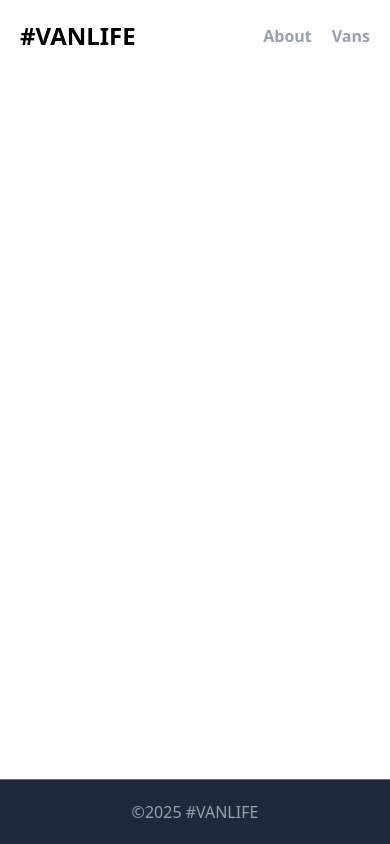
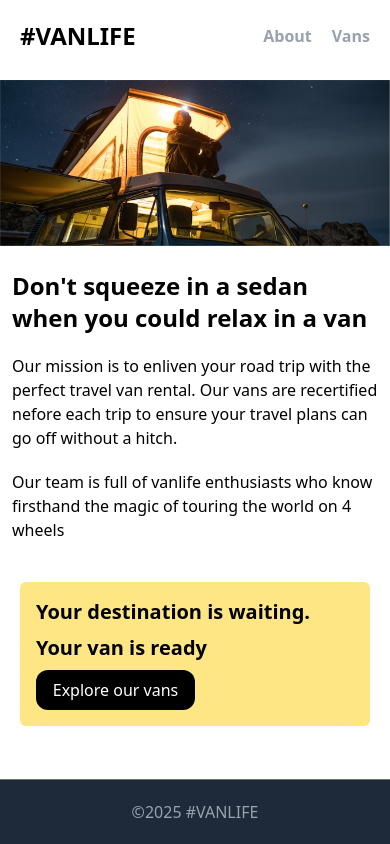
Before and after one commit to ar4scode/van-life-webpage, a React (Vite) app: page /about in a window 390 px wide. Built offline with nearby package versions, Linux system fonts and the light colour scheme.

Commit message:
Create about component and make it responsive

```diff
--- a/src/App.jsx
+++ b/src/App.jsx
@@ -3,6 +3,7 @@ import { Routes, Route } from "react-router"
 import Home from './components/Home'
 import Header from './components/Header'
 import Footer from './components/Footer'
+import About from './components/About'
 
 function App() {
 
@@ -11,6 +12,7 @@ function App() {
       <Header />
       <Routes>
         <Route path='/' element={<Home />} />
+        <Route path='/about' element={<About />} />
       </Routes>
       <Footer />
     </>
--- /dev/null
+++ b/src/components/About.jsx
@@ -0,0 +1,21 @@
+import aboutBgImg from '../assets/about-hero.png';
+import { Link } from 'react-router';
+
+const About = () => {
+  return (
+    <div className='font-sans'>
+      <img className='pt-20 lg:w-250 mx-auto' src={aboutBgImg} alt="about pic" />
+      <h1 className='font-bold text-2xl pt-6 px-3 md:text-3xl'>Don't squeeze in a sedan when you could relax in a van</h1>
+      <p className='mt-5 px-3 md:w-3/4'>Our mission is to enliven your road trip with the perfect travel van rental. Our vans are recertified nefore each trip to ensure your travel plans can go off without a hitch.</p>
+      <p className='mt-5 px-3 md:w-3/4'>Our team is full of vanlife enthusiasts who know firsthand the magic of touring the world on 4 wheels</p>
+
+      <div className='bg-amber-200 rounded-md mt-10 mx-5 p-4 flex flex-col gap-2 md:items-center md:w-3/4 md:mx-auto lg:max-w-2/4'>
+        <h1 className='font-bold text-xl '>Your destination is waiting.</h1>
+        <p className='font-bold text-xl'>Your van is ready</p>
+        <Link className='bg-black w-1/2 text-center  rounded-xl text-white p-2' to="/vans">Explore our vans</Link>
+      </div>
+    </div>
+  )
+}
+
+export default About;
--- a/src/components/Header.jsx
+++ b/src/components/Header.jsx
@@ -5,8 +5,8 @@ const Header = () => {
     <div className="fixed z-10 right-0 left-0 bg-white flex justify-between items-center p-5 font-sans">
       <Link className="font-extrabold text-2xl" to="/">#VANLIFE</Link>
       <div className=" flex gap-5">
-        <Link className="text-gray-400 font-semibold" to="about">About</Link>
-        <Link className="text-gray-400 font-semibold" to="vans">Vans</Link>
+        <Link className="text-gray-400 font-semibold" to="/about">About</Link>
+        <Link className="text-gray-400 font-semibold" to="/vans">Vans</Link>
       </div>
     </div>
   )
--- a/src/components/Home.jsx
+++ b/src/components/Home.jsx
@@ -6,7 +6,7 @@ const Home = () => {
   return (
     <>
         <div
-          className="relative w-full h-lvh bg-cover flex flex-col gap-5 font-sans gra px-3"
+          className="relative w-full h-lvh bg-cover flex flex-col gap-5 font-sans px-3"
           style={{ backgroundImage: `url(${homeBg})` }}
         >
           {/* Overlay to darken the background */}
```
